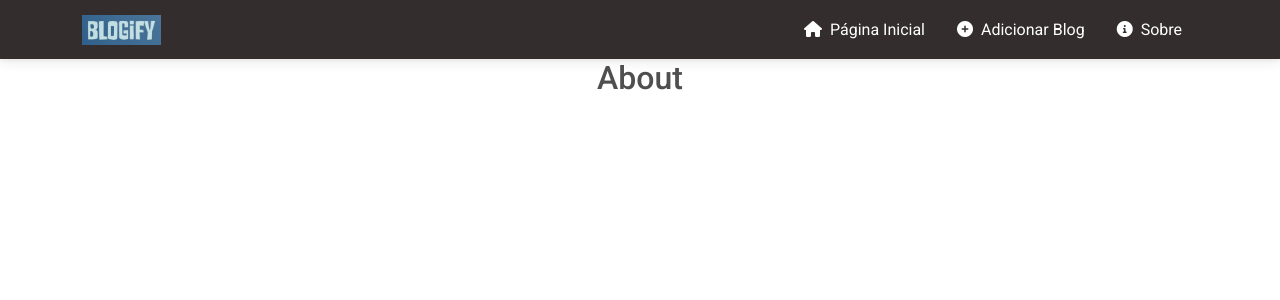
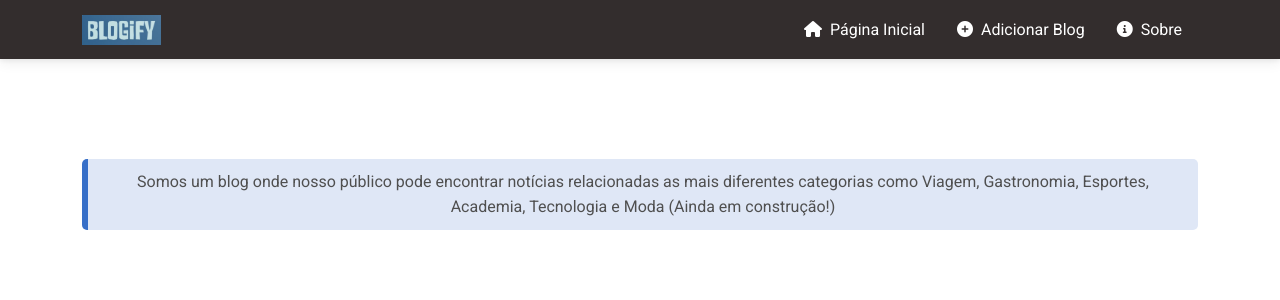
Before and after one commit to GuilhermeOliveira591/react-json-blog, a React (Create React App) app: page /about in a window 1280 px wide. Shown: the top 300 px of the page. Built offline with nearby package versions, Linux system fonts and the light colour scheme.

Commit message:
Projeto finalizado

```diff
--- a/src/pages/About.js
+++ b/src/pages/About.js
@@ -1,9 +1,16 @@
-import React from 'react'
+import React from 'react';
+import {MDBContainer, MDBTypography} from 'mdb-react-ui-kit';
 
 const About = () => {
   return (
-    <div>
-        <h2> About </h2>
+    <div style={{marginTop: '100px'}}>
+        <MDBContainer>
+          <MDBTypography note noteColor='primary'>
+            Somos um blog onde nosso público pode encontrar notícias relacionadas
+            as mais diferentes categorias como Viagem, Gastronomia, Esportes, Academia, Tecnologia e Moda
+            (Ainda em construção!)
+          </MDBTypography>
+        </MDBContainer>
     </div>
   )
 }
```
